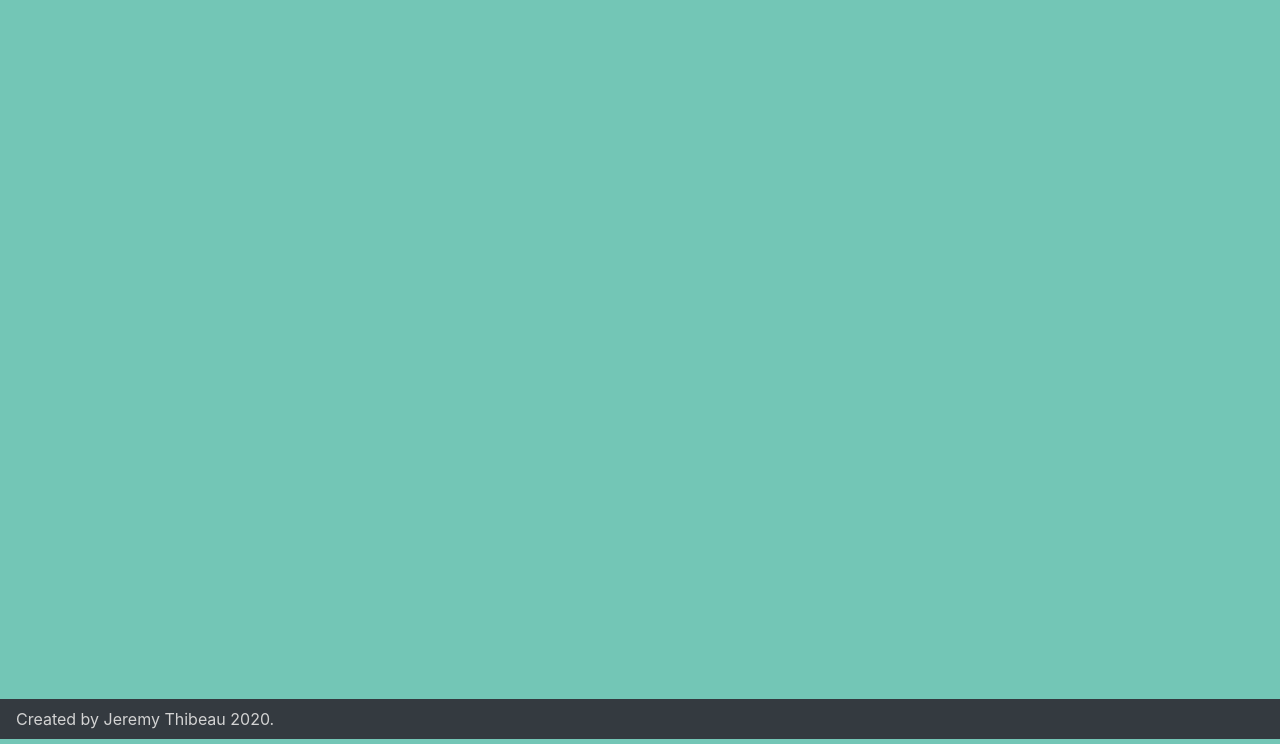
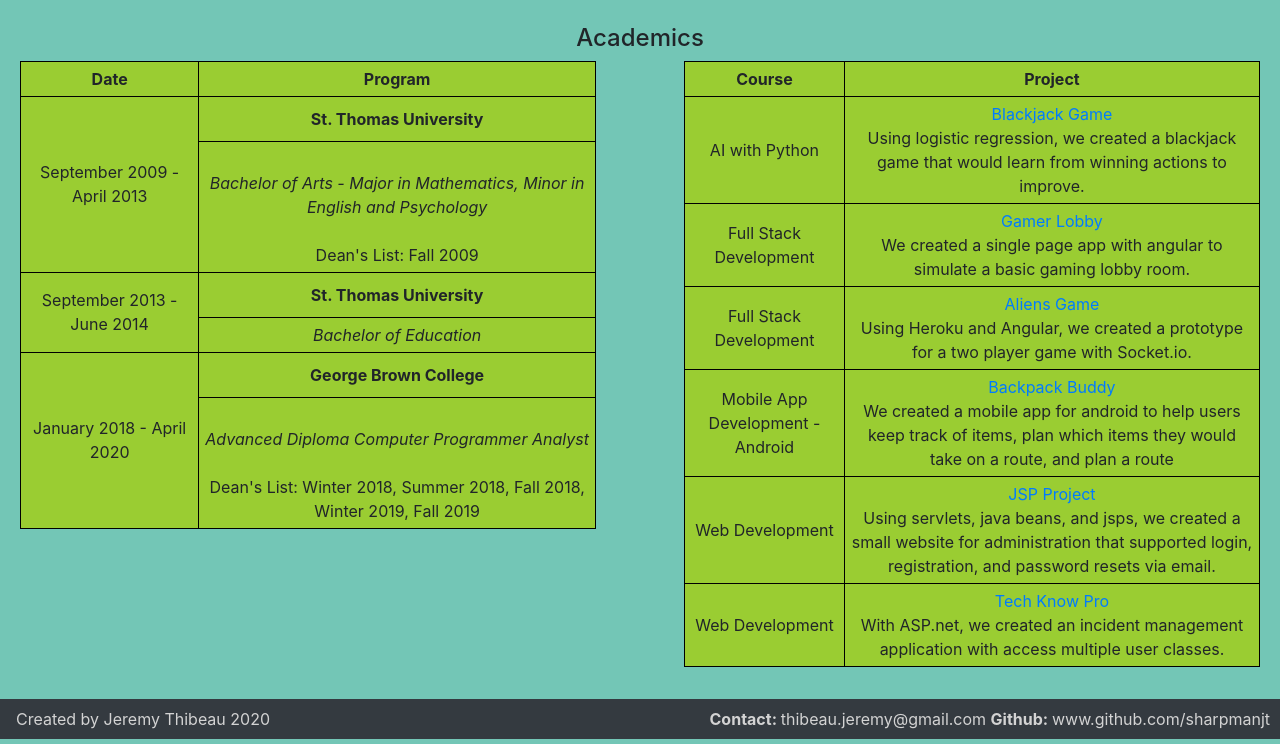
Before and after one commit to Sharpmanjt/jeremy_t_w20Portfolio, a PHP site: page /academics.html in a window 1280 px wide. Shown: the part 56-800 px from the top of the page. Run offline with PHP 8.4, Linux system fonts and the light colour scheme.

Commit message:
pushing final work

```diff
--- a/academics.html
+++ b/academics.html
@@ -5,11 +5,94 @@
     <title>Academics</title>
     <script src="scripts.js"></script>
     <link rel="stylesheet" type="text/css" href="styles.css">
+    <meta charset="UTF-8">
+    <meta name="description" content="Academic information about me.">
+    <meta name="keywords" content="jeremy, thibeau, projects, portfolio">
+    <meta name="author" content="Jeremy Thibeau">
 </head>
 <body>
 <div w3-include-html="nav.html"></div>
 <br>
+<h4 class="academics">Academics</h4>
+<div class="inline">
+<table style="float: left; width:45%; margin-left:20px;">
+    <thead>
+        <tr>
+            <th>Date</th>
+            <th>Program</th>
+        </tr>
+    </thead>
+    <tbody>
+        <tr>
+            <td rowspan="2">September 2009 - April 2013<br>
+            <td class="school">St. Thomas University</td>
+        </tr>
+        <tr>
+            <td><br><div class="program">Bachelor of Arts - Major in Mathematics, Minor in English and Psychology</div><br>
+            Dean's List: Fall 2009</td>
+        </tr>
+        <tr>
+            <td rowspan="2">September 2013 - June 2014</td>
+            <td class="school">St. Thomas University</td>
+        </tr>
+        <tr>
+            <td class="program">Bachelor of Education </td>
+        </tr>
+    <tr>
+        <td rowspan="2">January 2018 - April 2020</td>
+        <td class="school">George Brown College</td>
+    </tr>
+    <tr>
+        <td><br><div class="program">Advanced Diploma Computer Programmer Analyst</div><br>
+        Dean's List: Winter 2018, Summer 2018, Fall 2018, Winter 2019, Fall 2019</td>
+    </tr>
+    </tbody>
+</table>
 
+<table style="float: right;width:45%; margin-right: 20px">
+    <thead>
+        <tr>
+            <th>Course</th>
+            <th>Project</th>
+        </tr>
+    </thead>
+    <tbody>
+        <tr>
+            <td>AI with Python</td>
+            <td><a href="https://github.com/Sharpmanjt/AI_Project" target="_blank">Blackjack Game</a><br>
+            Using logistic regression, we created a blackjack game that would learn from winning actions to
+            improve.</td>
+        </tr>
+        <tr>
+            <td>Full Stack Development</td>
+            <td><a href="https://github.com/Sharpmanjt/gamer_lobby" target="_blank">Gamer Lobby</a><br>
+                We created a single page app with angular to simulate a basic gaming lobby room.</td>
+        </tr>
+        <tr>
+            <td>Full Stack Development</td>
+            <td><a href="https://github.com/Sharpmanjt/heroku_mean_stack" target="_blank">Aliens Game</a><br>
+                Using Heroku and Angular, we created a prototype for a two player game with Socket.io.</td>
+        </tr>
+        <tr>
+            <td>Mobile App Development - Android</td>
+            <td><a href="https://github.com/verolemieux/comp3074-project" target="_blank">Backpack Buddy</a><br>
+                We created a mobile app for android to help users keep track of items, plan which items they would
+                take on a route, and plan a route</td>
+        </tr>
+        <tr>
+            <td>Web Development</td>
+            <td><a href="https://github.com/verolemieux/comp3095-assignment" target="_blank">JSP Project</a><br>
+                Using servlets, java beans, and jsps, we created a small website for administration that supported
+                login, registration, and password resets via email.</td>
+        </tr>
+        <tr>
+            <td>Web Development</td>
+            <td><a href="https://github.com/verolemieux/techknowpro" target="_blank">Tech Know Pro</a><br>
+                With ASP.net, we created an incident management application with access multiple user classes.</td>
+        </tr>
+    </tbody>
+</table>
+</div>
 <script>includeHTML()</script>
 <div style="position: absolute;
     bottom: 5px;
--- a/footer.html
+++ b/footer.html
@@ -2,13 +2,16 @@
 <html lang="en">
 <head>
     <meta charset="UTF-8">
-    <title>Title</title>
+    <title>Footer</title>
     <link rel="stylesheet" href="https://stackpath.bootstrapcdn.com/bootstrap/4.4.1/css/bootstrap.min.css" integrity="sha384-Vkoo8x4CGsO3+Hhxv8T/Q5PaXtkKtu6ug5TOeNV6gBiFeWPGFN9MuhOf23Q9Ifjh" crossorigin="anonymous">
     <link rel="stylesheet" href="styles.css">
 </head>
 <body>
 <footer class="navbar navbar-expand-lg navbar-dark bg-dark">
-    Created by Jeremy Thibeau 2020.
+    Created by Jeremy Thibeau 2020
+    <div style="right: 0;
+    position: absolute;
+    padding-right: 10px;"><b>Contact: </b>thibeau.jeremy@gmail.com <b>Github: </b>www.github.com/sharpmanjt</div>
 </footer>
 </body>
 </html>
--- a/nav.html
+++ b/nav.html
@@ -2,7 +2,7 @@
 <html lang="en">
 <head>
     <meta charset="UTF-8">
-    <title>Title</title>
+    <title>Navigation</title>
     <link rel="stylesheet" href="https://stackpath.bootstrapcdn.com/bootstrap/4.4.1/css/bootstrap.min.css" integrity="sha384-Vkoo8x4CGsO3+Hhxv8T/Q5PaXtkKtu6ug5TOeNV6gBiFeWPGFN9MuhOf23Q9Ifjh" crossorigin="anonymous">
     <link rel="stylesheet" href="styles.css">
 </head>
--- a/styles.css
+++ b/styles.css
@@ -3,6 +3,7 @@ footer {
     position: absolute;
     width: 100%;
     color: lightgray;
+    bottom: 0px;
 }
 img{
     padding-right: 20px;
@@ -15,9 +16,61 @@ body{
     background-color: #73c6b6;
 }
 
+table{
+    background-color: yellowgreen;
+    width: 50%;
+    margin:auto;
+    border: 1px solid black;
+    border-collapse: collapse;
+}
+
+table, th, td {
+    border: 1px solid black;
+    border-collapse: collapse;
+}
+
+th, td{
+    padding: 5px;
+    text-align: center;
+}
+
+.center{
+    text-align: center;
+}
 .resume{
     margin-left: 38%;
     width: 50%;
+}
+
+
+.footer-right{
+    right: 0;
+    position: absolute;
+    padding-right: 10px;
+}
+
+.inline{
+    display: inline-block;
+}
+
+.school{
+    font-weight: bold;
+    padding-bottom: 10px;
+    padding-top: 10px;
+}
+
+.program{
+    font-style: italic;
+}
+
+.capstone{
+    padding-top: 50px;
+    text-align: center;
+    padding-bottom: 30px;
+}
+
+.academics{
+    text-align: center;
 }
 
 .para {
```
Also changed, not shown: aboutMe.html (+8 -2 lines), capstone.html (+68 -0 lines), index.html (+8 -4 lines), 2 other files.
